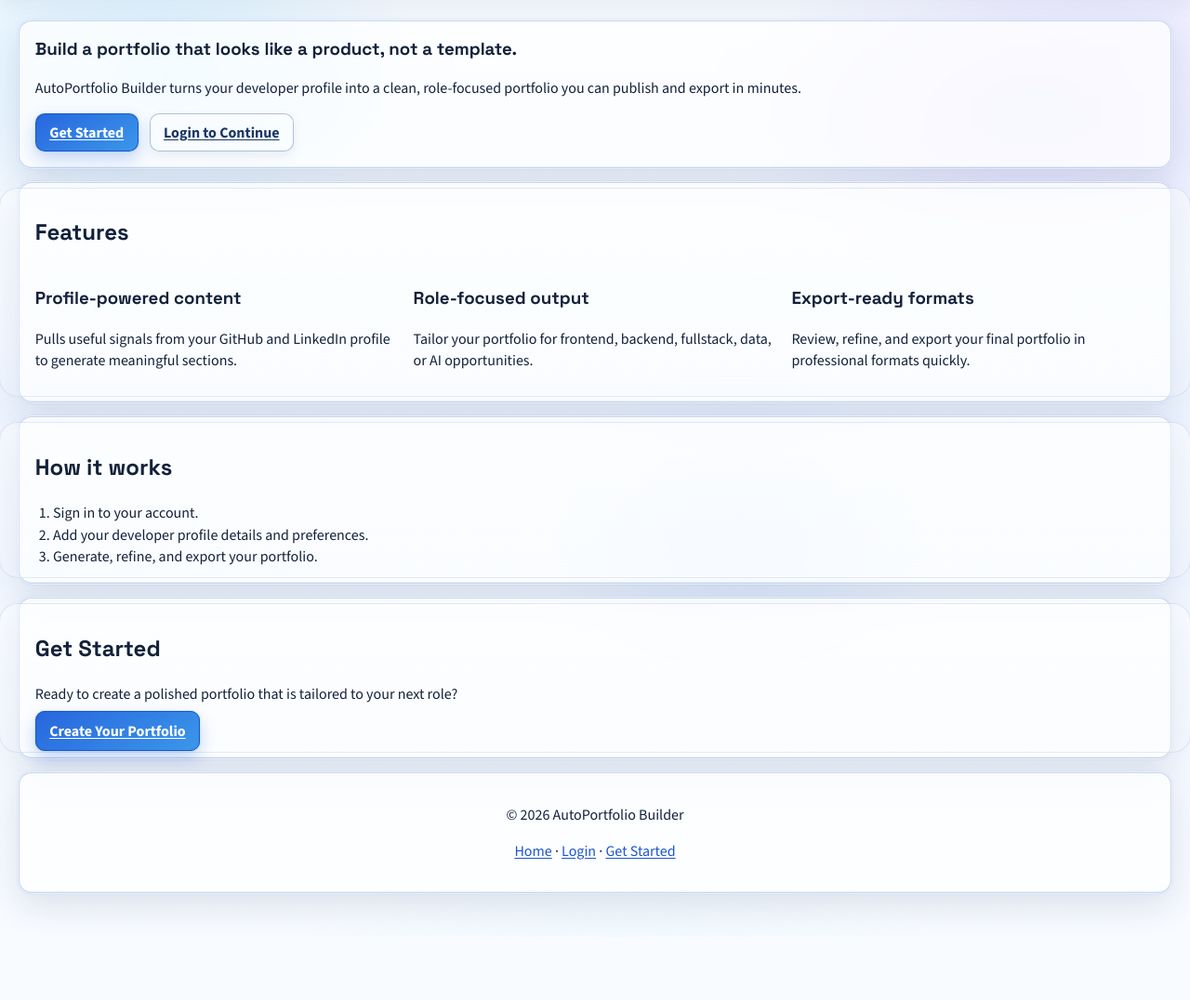
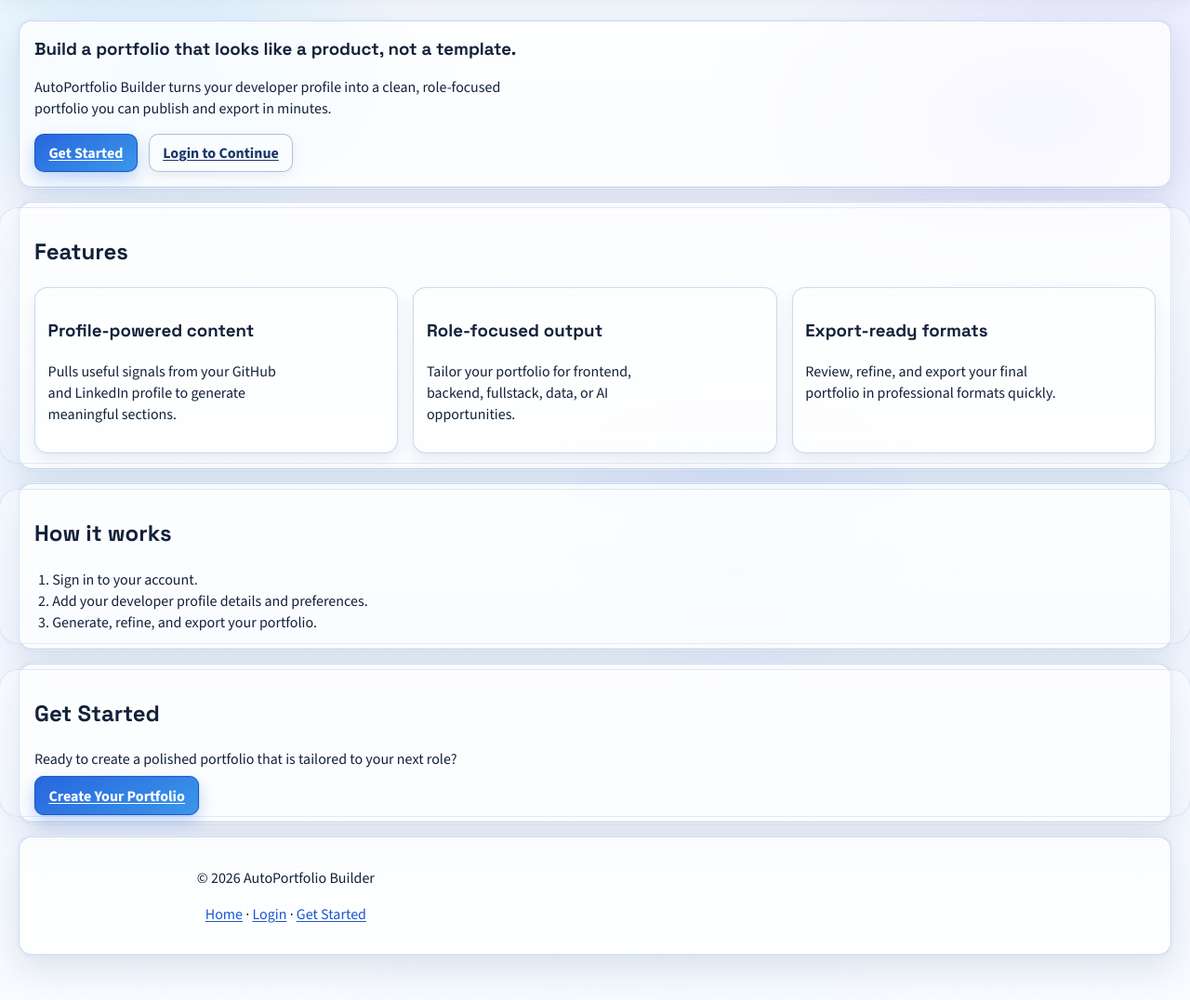
Before and after one commit to bhedanikhilkumar-code/AutoPortfolio-Builder, a FastAPI app: page / in a window 1280 px wide. Shown: the part 65-1141 px from the top of the page at 93% size. Before the commit the page ends 1054 px from the top, so only its background shows below. Run offline with FastAPI, Linux system fonts and the light colour scheme; some libraries are stand-ins or nearby versions.

Commit message:
style(layout): phase-c rebalance card and section widths

```diff
--- a/app/static/styles.css
+++ b/app/static/styles.css
@@ -454,12 +454,20 @@ a:hover {
 
 #generator-form {
   gap: 1.05rem;
+  max-width: 1000px;
 }
 
 /* === Phase B: Section Layout Balance === */
 #landing-view {
   display: grid;
   gap: 1.05rem;
+}
+
+#landing-view .hero p,
+#landing-view #how-it-works p,
+#landing-view #how-it-works li,
+#landing-view .card > p {
+  max-width: 68ch;
 }
 
 .landing-section {
@@ -657,7 +665,7 @@ a:hover {
   background: var(--surface-glass);
   border: 1px solid var(--surface-border);
   border-radius: var(--radius-md);
-  padding: 1.05rem;
+  padding: clamp(1rem, 1.25vw, 1.28rem);
   box-shadow: var(--glass-edge-glow), var(--glass-sheen);
   backdrop-filter: blur(var(--blur-soft));
   -webkit-backdrop-filter: blur(var(--blur-soft));
@@ -684,6 +692,23 @@ a:hover {
 
 .three-col {
   grid-template-columns: repeat(3, minmax(0, 1fr));
+  align-items: stretch;
+}
+
+#features .three-col {
+  grid-template-columns: repeat(auto-fit, minmax(260px, 1fr));
+}
+
+#features .three-col article {
+  border: 1px solid rgba(165, 191, 225, 0.58);
+  border-radius: var(--radius-md);
+  padding: clamp(0.85rem, 1vw, 1rem);
+  background: rgba(255, 255, 255, 0.62);
+  box-shadow: var(--glass-sheen), var(--shadow-sm);
+}
+
+#features .three-col article p {
+  max-width: 34ch;
 }
 
 .steps {
@@ -958,8 +983,8 @@ summary {
 
 .dash-grid {
   display: grid;
-  gap: 0.8rem;
-  grid-template-columns: repeat(auto-fit, minmax(240px, 1fr));
+  gap: 0.85rem;
+  grid-template-columns: repeat(auto-fit, minmax(280px, 1fr));
 }
 
 .dash-item-card {
@@ -1327,7 +1352,7 @@ summary {
 
 .dash-layout-grid {
   display: grid;
-  grid-template-columns: minmax(0, 1.65fr) minmax(260px, 1fr);
+  grid-template-columns: minmax(0, 1.72fr) minmax(320px, 1fr);
   gap: 1rem;
   align-items: start;
 }
```
